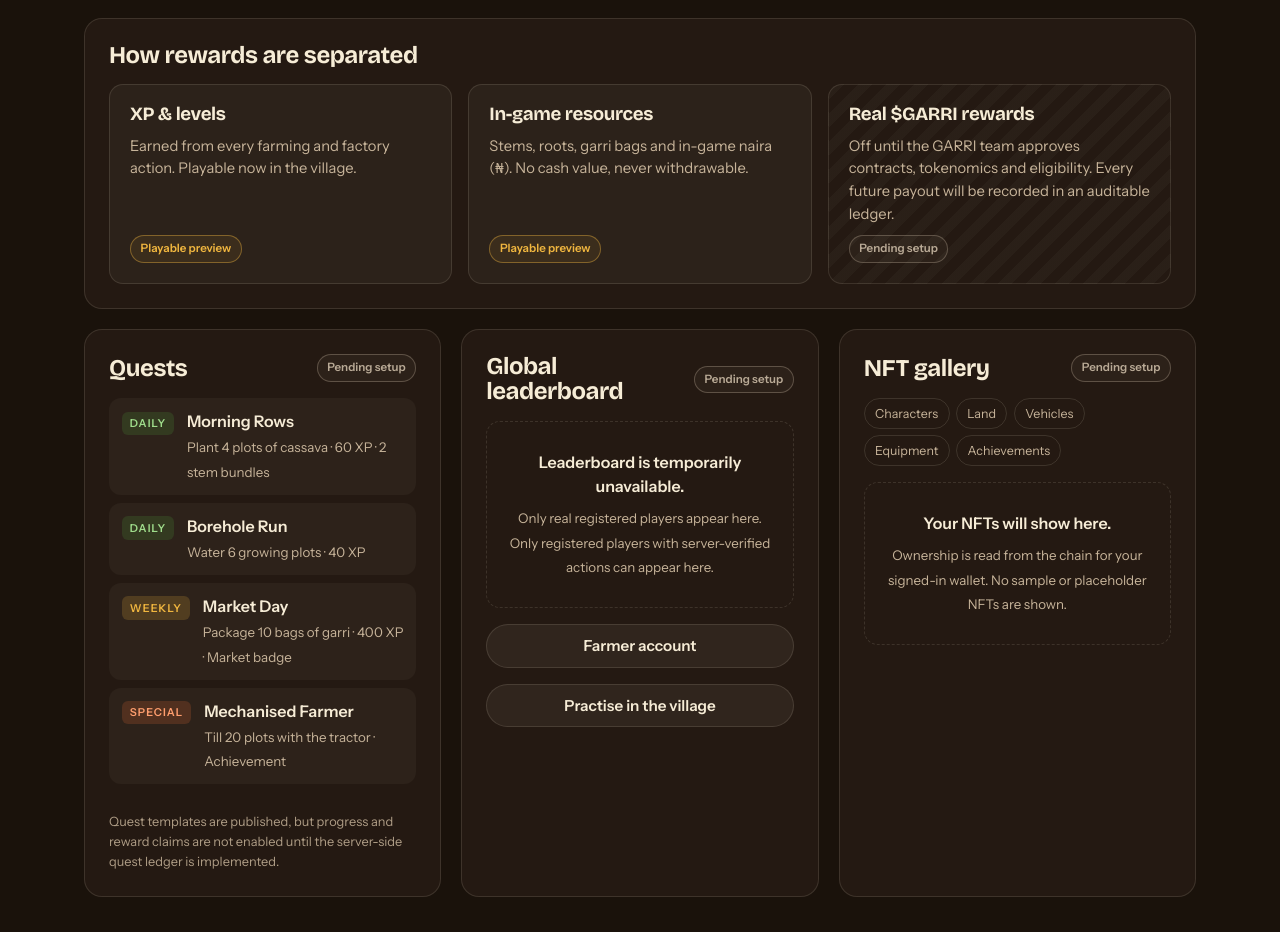
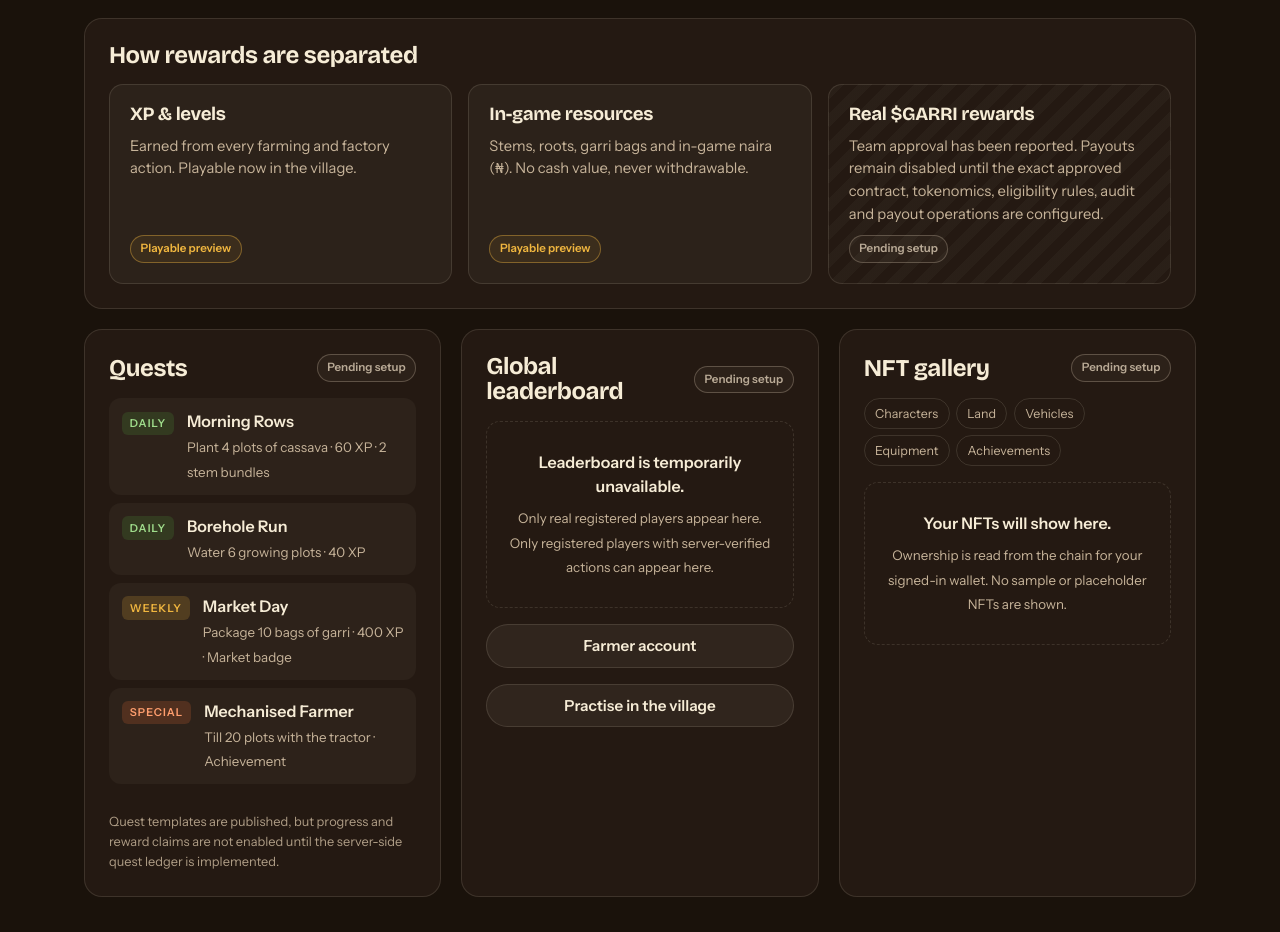
Before and after one commit to Khadija1346/3d-web3-farming-game, a React (Vite) app: page /hub in a window 1280 px wide. Shown: the part 1021-1953 px from the top of the page. Built offline with nearby package versions, Linux system fonts and the light colour scheme; no server answers.

Commit message:
Correct integration readiness copy

```diff
--- a/src/pages/Hub.tsx
+++ b/src/pages/Hub.tsx
@@ -32,7 +32,7 @@ export default function Hub() {
         <section className="card wide"><div className="card-top"><h2>How rewards are separated</h2></div><div className="tiers">
           <div className="tier"><h3>XP &amp; levels</h3><p>Earned from every farming and factory action. Playable now in the village.</p><StatusPill state="preview" /></div>
           <div className="tier"><h3>In-game resources</h3><p>Stems, roots, garri bags and in-game naira (₦). No cash value, never withdrawable.</p><StatusPill state="preview" /></div>
-          <div className="tier locked"><h3>Real $GARRI rewards</h3><p>Off until the GARRI team approves contracts, tokenomics and eligibility. Every future payout will be recorded in an auditable ledger.</p><StatusPill state="pending" /></div>
+          <div className="tier locked"><h3>Real $GARRI rewards</h3><p>Team approval has been reported. Payouts remain disabled until the exact approved contract, tokenomics, eligibility rules, audit and payout operations are configured.</p><StatusPill state="pending" /></div>
         </div></section>
         <section className="card"><div className="card-top"><h2>Quests</h2><StatusPill state="pending" /></div><ul className="quest-list">{QUEST_TEMPLATES.map(q => <li key={q.id}><span className={`cad cad-${q.cadence}`}>{q.cadence}</span><div><strong>{q.title}</strong><small>{q.goal} · {q.reward}</small></div></li>)}</ul><p className="fine">Quest templates are published, but progress and reward claims are not enabled until the server-side quest ledger is implemented.</p></section>
         <section className="card"><div className="card-top"><h2>Global leaderboard</h2><StatusPill state={leaderboardStatus === 'ready' ? 'live' : leaderboardStatus === 'loading' ? 'preview' : 'pending'} /></div>
```
